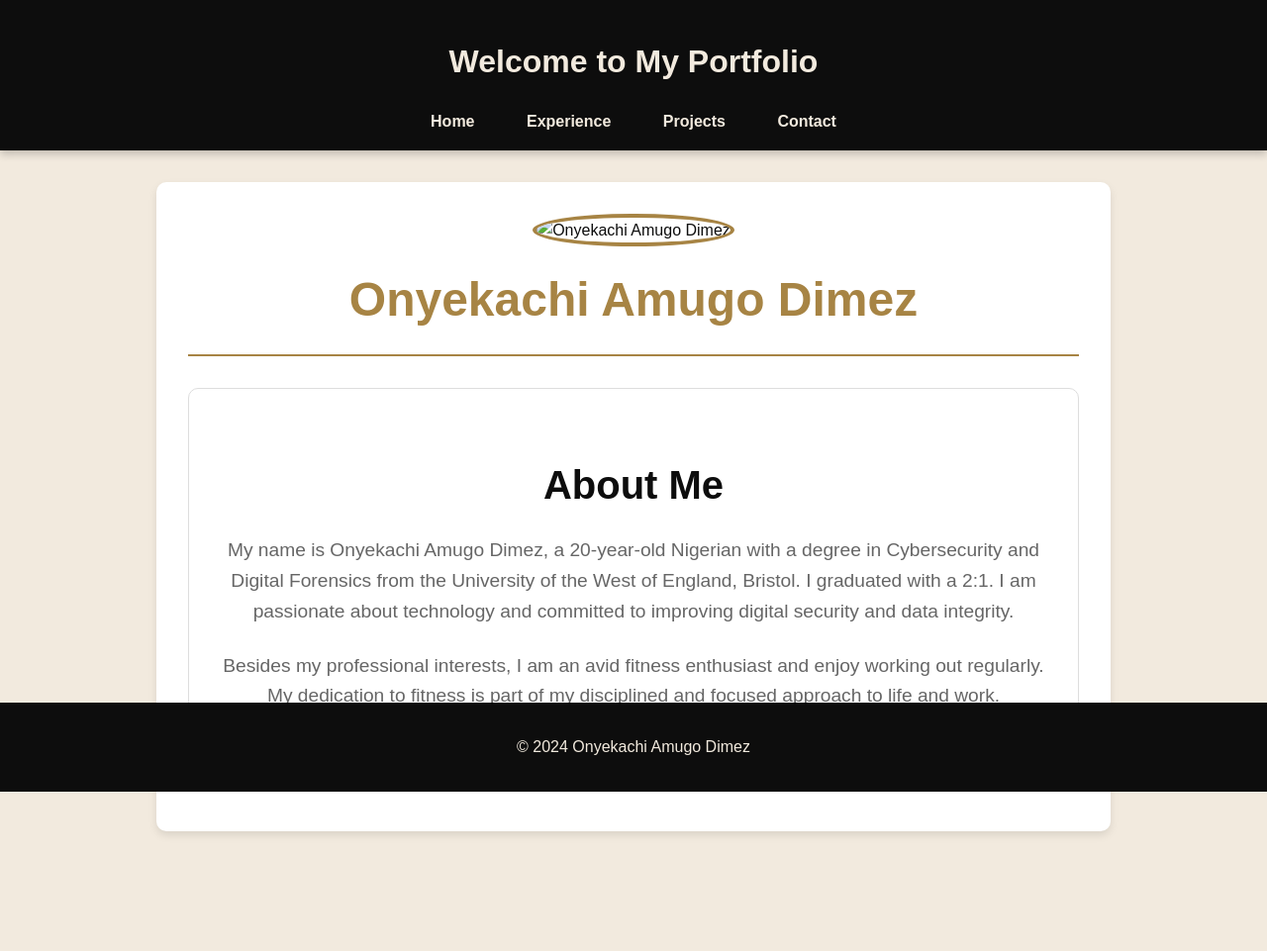
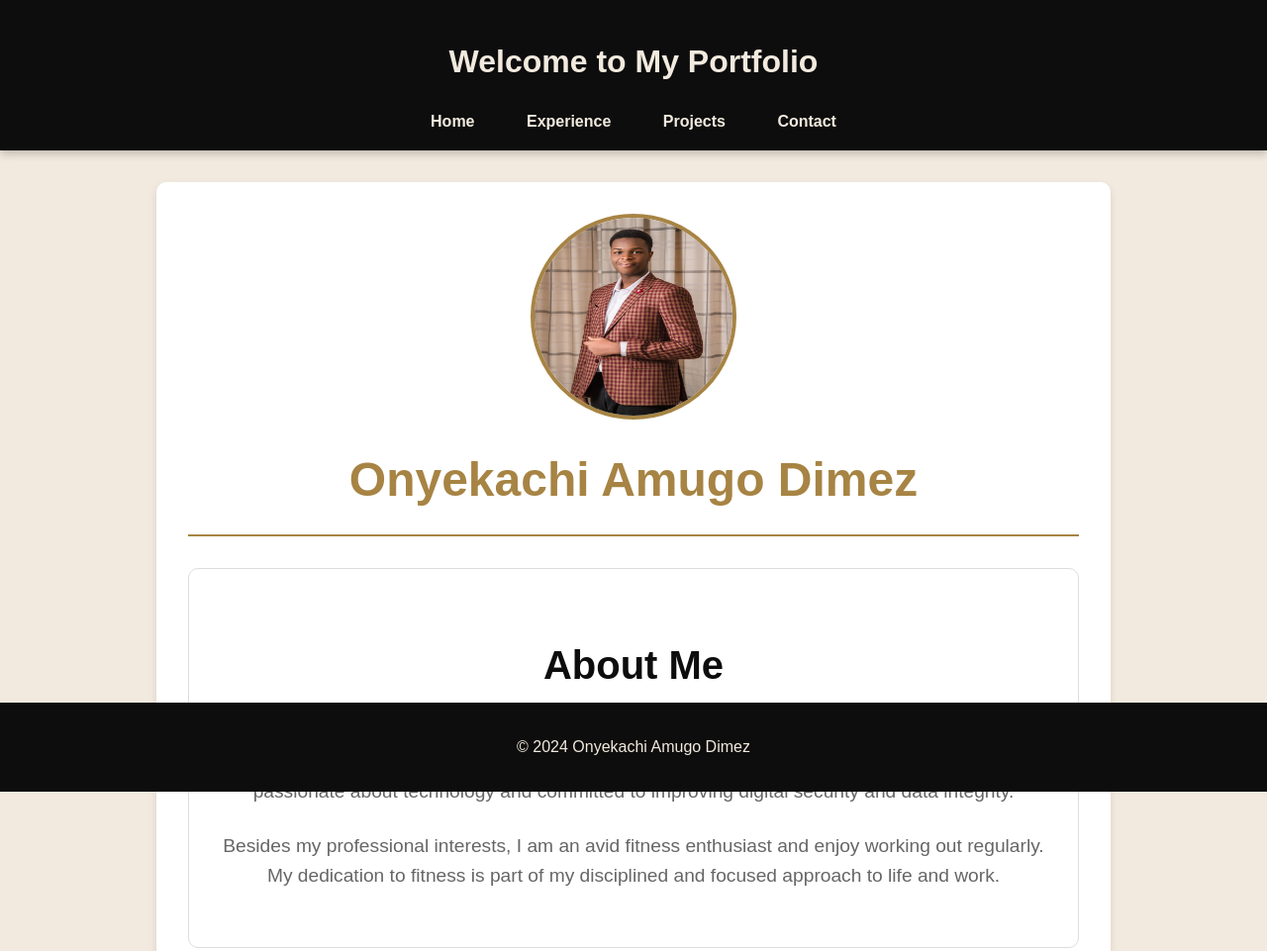
Before and after one commit to Kachi2601/Kachi2601.github.io, a plain HTML site: page index.html in a window 1280 px wide. Shown: the top 961 px of the page at 99% size. Before the commit the page ends 872 px from the top, so only its background shows below. Drawn offline with Linux system fonts and the light colour scheme.

Commit message:
Update index.html

```diff
--- a/index.html
+++ b/index.html
@@ -21,7 +21,7 @@
     <main>
         <div class="container">
             <div class="header-content">
-                <img src="images/my-photo.jpg" alt="Onyekachi Amugo Dimez">
+                <img src="image/gg.jpg" alt="Onyekachi Amugo Dimez">
                 <h1>Onyekachi Amugo Dimez</h1>
             </div>
             <div class="body-content">
```
